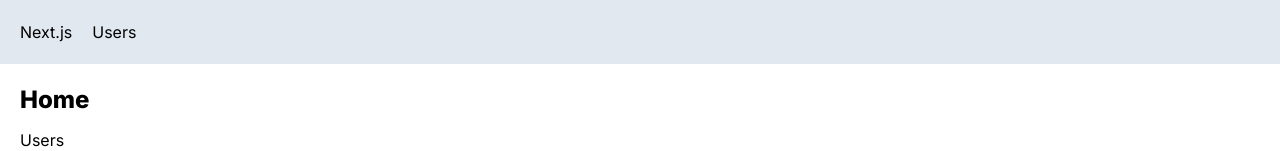
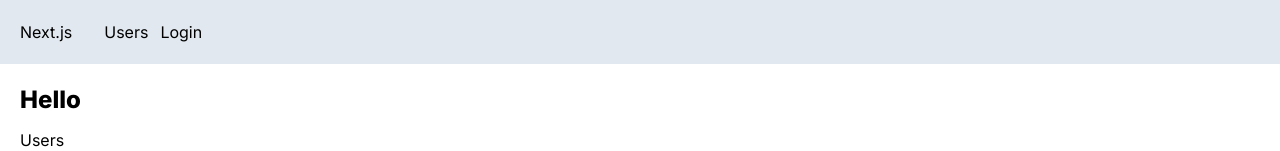
Before and after one commit to tribocodeAdmin/next-course, a Next.js app: page / in a window 1280 px wide. Shown: the top 151 px of the page. Built offline with nearby package versions, Linux system fonts and the light colour scheme; no server answers.

Commit message:
Authentication and Protecting route

```diff
--- a/app/NavBar.tsx
+++ b/app/NavBar.tsx
@@ -1,11 +1,24 @@
+'use client'
+
 import React from 'react';
 import Link from "next/link";
+import {useSession} from "next-auth/react";
 
 const NavBar = () => {
+    const { status, data: session} = useSession()
+
     return (
-        <div className='flex bg-slate-200 p-5'>
+        <div className='flex bg-slate-200 p-5 space-x-3'>
             <Link href='/' className='mr-5'>Next.js</Link>
             <Link href='/users'>Users</Link>
+            {status === 'loading' && <div>Loading...</div>}
+            {status === 'authenticated' &&
+                <div>
+                    {session?.user!.name}
+                    <Link href='/api/auth/signout' className="ml-3">Sign Out</Link>
+                </div>
+            }
+            {status === 'unauthenticated' && <Link href='/api/auth/signin'>Login</Link>}
         </div>
     );
 };
--- /dev/null
+++ b/app/api/auth/[...nextauth]/route.ts
@@ -0,0 +1,15 @@
+import NextAuth from "next-auth"
+import GoogleProvider from "next-auth/providers/google";
+
+export const authOptions = {
+    providers: [
+        GoogleProvider({
+            clientId: process.env.GOOGLE_CLIENT_ID!,
+            clientSecret: process.env.GOOGLE_CLIENT_SECRET!,
+        })
+    ]
+}
+
+const handler = NextAuth(authOptions)
+
+export { handler as GET, handler as POST }
--- /dev/null
+++ b/app/api/auth/token/route.ts
@@ -0,0 +1,10 @@
+import { getToken } from "next-auth/jwt";
+import {NextRequest, NextResponse} from "next/server";
+
+export async function GET(request: NextRequest){
+    const token = await getToken({
+        req: request
+    })
+
+    return NextResponse.json(token)
+}
--- /dev/null
+++ b/app/auth/Provider.tsx
@@ -0,0 +1,14 @@
+'use client'
+
+import React, {ReactNode} from 'react';
+import { SessionProvider} from "next-auth/react";
+
+const AuthProvider = ({ children }: { children: ReactNode}) => {
+    return (
+        <SessionProvider>
+            {children}
+        </SessionProvider>
+    );
+};
+
+export default AuthProvider;
--- a/app/layout.tsx
+++ b/app/layout.tsx
@@ -2,6 +2,7 @@
 import { Inter } from "next/font/google";
 import "./globals.css";
 import NavBar from "@/app/NavBar";
+import AuthProvider from "@/app/auth/Provider";
 
 const inter = Inter({ subsets: ["latin"] });
 
@@ -18,10 +19,12 @@
   return (
     <html lang="en" data-theme="winter">
       <body className={inter.className}>
+      <AuthProvider>
       <NavBar />
         <main className='p-5'>
           {children}
         </main>
+      </AuthProvider>
       </body>
     </html>
   );
--- a/app/page.tsx
+++ b/app/page.tsx
@@ -1,10 +1,14 @@
 import Link from "next/link";
 import ProductCard from "@/app/components/ProductCard";
+import {getServerSession} from "next-auth";
+import {authOptions} from "@/app/api/auth/[...nextauth]/route";
 
-export default function Home() {
+export default async function Home() {
+    const session = await getServerSession(authOptions)
+
   return (
       <main>
-        <h1>Home</h1>
+        <h1>Hello {session && <span>{session.user!.name}</span>}</h1>
           <Link href="/users">Users</Link>
           <ProductCard />
       </main>
--- a/package.json
+++ b/package.json
@@ -12,6 +12,7 @@
     "@prisma/client": "^5.16.2",
     "fast-sort": "^3.4.0",
     "next": "14.2.4",
+    "next-auth": "^4.24.7",
     "next-cloudinary": "^6.6.2",
     "prisma": "^5.16.2",
     "react": "^18",
```
Also changed, not shown: middleware.ts (added, +13 -0 lines), 1 other file (tests, documents, lock files or other folders).
